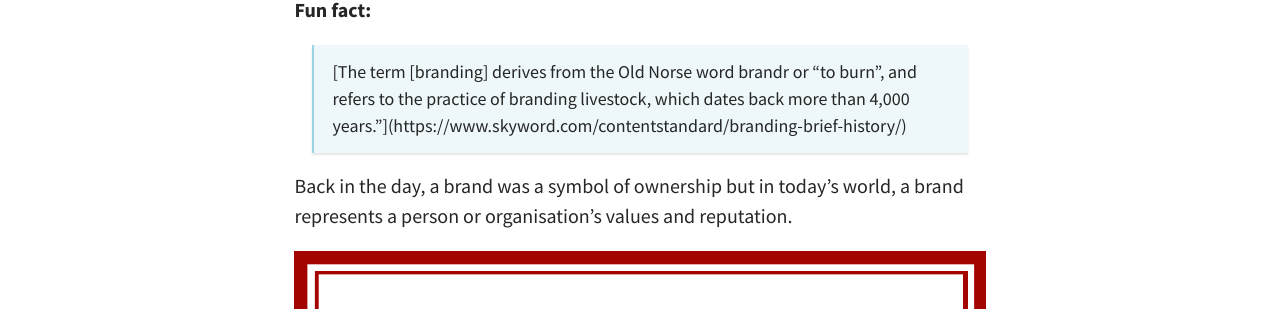
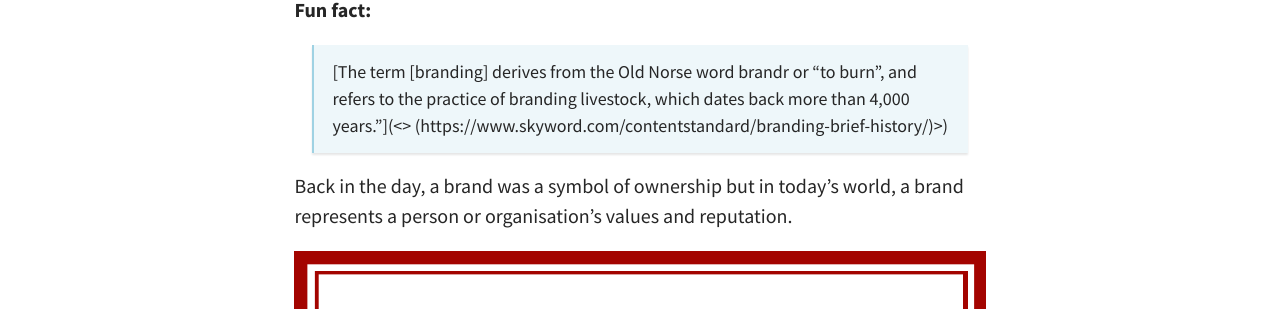
Before and after one commit to IsabelleWendes/Fontastic, a Jekyll site: the page built from pages/about.md, in a window 1280 px wide and 900 px high, scrolled down 508 px. Shown: the part 200-509 px from the top of the window. Built offline with Jekyll 4.4.1, drawn with Linux system fonts in a browser that asks for light colours; some web fonts are replaced.

```diff
--- a/pages/about.md
+++ b/pages/about.md
@@ -10,7 +10,7 @@ tags: null
 description: null
 show: true
 ---
-# Welcome to BRANDED.
+# Welcome to BRANDED
 
 On this website, I will be exploring typography in branding. I will be delving under the surface of some globally recognised brands to examine how effectively their typographic choices reflect their reputation and purpose. I will be sharing my thoughts in small articles which you will find on the main page. Please don't hesitate to join the discussion in the comment section below each article!
 
@@ -22,7 +22,7 @@ Within my logo and banner image I decided to emulate the style and iconography o
 
 **Fun fact:**
 
-> \[The term [branding] derives from the Old Norse word brandr or "to burn", and refers to the practice of branding livestock, which dates back more than 4,000 years."](https://www.skyword.com/contentstandard/branding-brief-history/)
+> [The term \[branding] derives from the Old Norse word brandr or "to burn", and refers to the practice of branding livestock, which dates back more than 4,000 years."](<> (https://www.skyword.com/contentstandard/branding-brief-history/)>)
 
 Back in the day, a brand was a symbol of ownership but in today's world, a brand represents a person or organisation's values and reputation.
 
```
